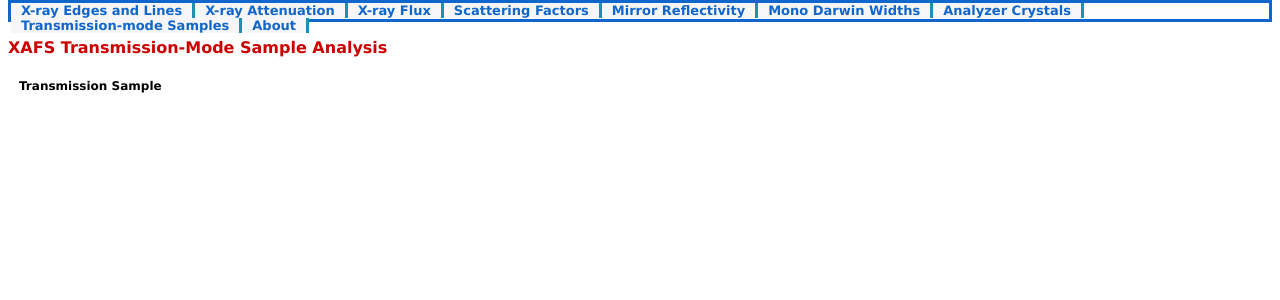
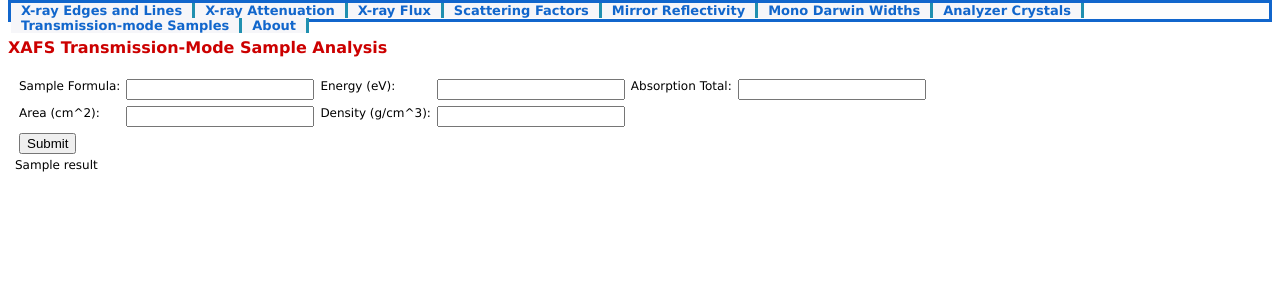
Before and after one commit to xraypy/xrayweb, a Flask app: template xrayweb/templates/transmission_sample.html in a window 1280 px wide. Shown: the part 39-339 px from the top of the page. Run offline with Flask 2, Linux system fonts and the light colour scheme; the template is opened without the code that fills it: most values are stand-ins (such as "Sample title", 1, 10 or a date in 2020); parts of the project's set-up code (start-up, migrations or seed data) failed here and were passed over.

Commit message:
Transmission sample basic functionality working

```diff
--- a/xrayweb/templates/transmission_sample.html
+++ b/xrayweb/templates/transmission_sample.html
@@ -12,11 +12,50 @@
     {% endif %}
 
     <form action="{{url_for('transmission_sample')}}" method="post">
+
         <table cellpadding=2 border=0>
-            <tr><td><b>Transmission Sample</b></td></tr>
+
+            <tr>
+                <td><label for="sample">Sample Formula:</label></td>
+                <td>
+                    <input style="width: 180px;" type="text" id="sample"
+                    name="sample" value="{{ request.form['sample'] }}">
+                </td>
+                <td><label for="energy">Energy (eV):</label></td>
+                <td>
+                    <input style="width: 180px;" type="text" id="energy"
+                    name="energy" value="{{ request.form['energy'] }}">
+                </td>
+                <td><label for="absorp_total">Absorption Total:</label></td>
+                <td>
+                    <input style="width: 180px;" type="text" id="absorp_total"
+                    name="absorp_total" value="{{ request.form['absorp_total'] }}">
+                </td>
+            </tr>
+            <tr>
+                <td><label for="area">Area (cm^2):</label></td>
+                <td>
+                    <input style="width: 180px;" type="text" id="area"
+                    name="area" value="{{ request.form['area'] }}">
+                </td>
+                <td><label for="density">Density (g/cm^3):</label></td>
+                <td>
+                    <input style="width: 180px;" type="text" id="density"
+                    name="density" value="{{ request.form['density'] }}">
+                </td>
+            </tr>
+            <tr>
+                <td><input type="submit" value="Submit"></td>
+            </tr>
+
+
         </table>
 
     </form>
 
+    {% if result %}
+        {{result | safe}}
+    {% endif %}
+
 </div>
 {% endblock %}
--- a/xrayweb/webapp.py
+++ b/xrayweb/webapp.py
@@ -1094,6 +1094,18 @@ show_analyzers({energy:s}, theta_min={theta1:s}, theta_max= {theta2:s})
 
 
 @app.route('/transmission_sample/', methods=['GET', 'POST'])
-@app.route('/transmission_sample/<sample>/<energy>/<absorp_total>/<area>/<density>/')
+@app.route('/transmission_sample/<sample>/<energy>/<absorp_total>/<area>/<density>/', methods=['GET', 'POST'])
 def transmission_sample(sample=None, energy=None, absorp_total=None, area=None, density=None):
-    return render_template('transmission_sample.html', materials_dict=materials_dict)
+    if request.method == 'POST':
+        sample = request.form.get('sample')
+        energy = float(request.form.get('energy'))
+        absorp_total = float(request.form.get('absorp_total'))
+        area = float(request.form.get('area'))
+        density = float(request.form.get('density'))
+
+    result = xraydb.transmission_sample(sample=sample, energy=energy, absorp_total=absorp_total, area=area, density=density)
+    import pandas as pd
+    df = pd.DataFrame([result])
+    result = df.to_html()
+    return render_template('transmission_sample.html', materials_dict=materials_dict,
+                           result=result)
```
